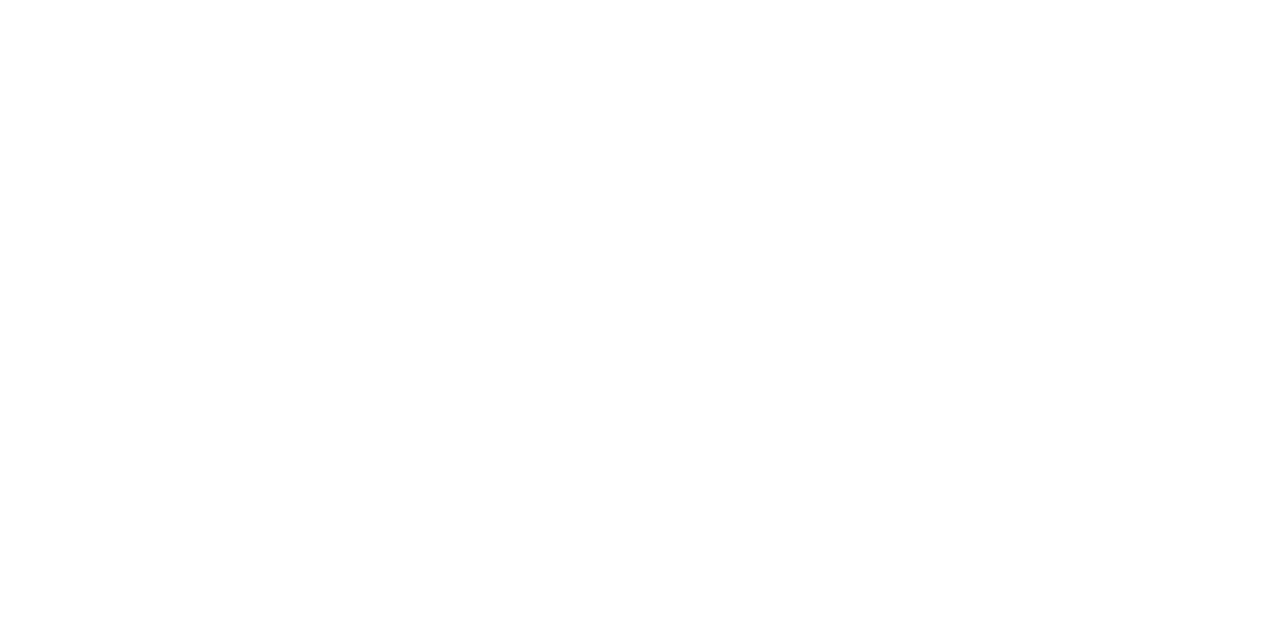
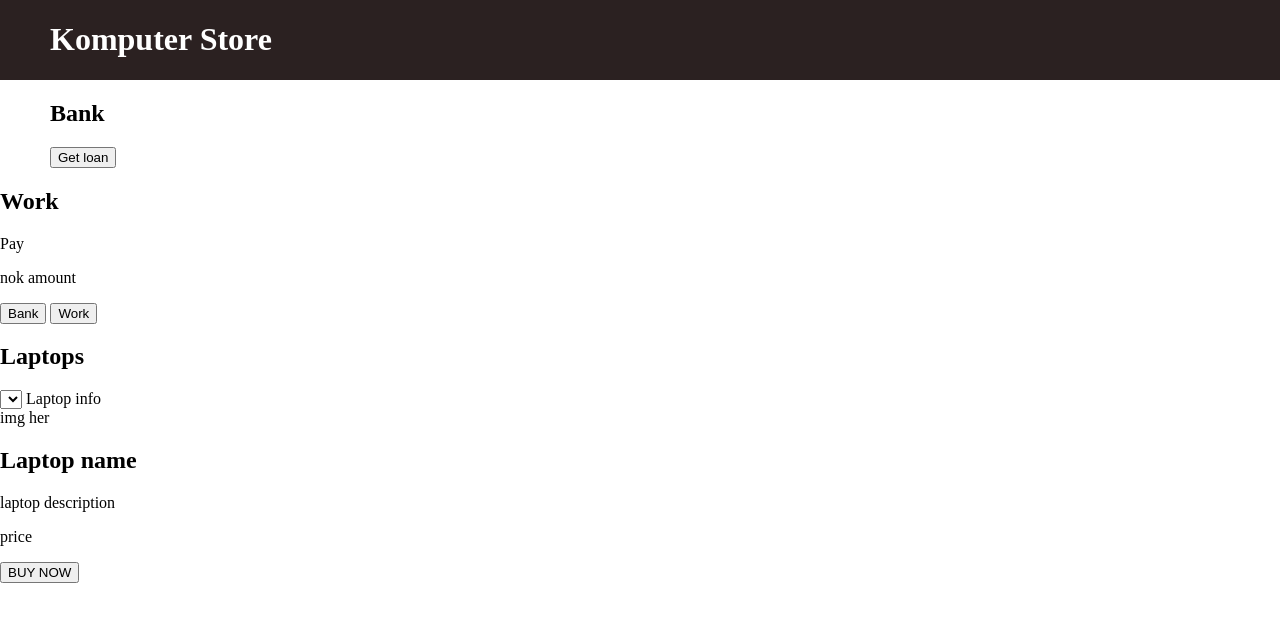
Before and after one commit to Snaxai/First-assignment-Javascript-noroff, a plain HTML site: page public/index.html in a window 1280 px wide. Drawn offline with Linux system fonts and the light colour scheme.

Commit message:
early start of the html

```diff
--- a/public/css/index.css
+++ b/public/css/index.css
@@ -0,0 +1,17 @@
+body {
+  margin: 0;
+}
+
+.topBar {
+  overflow: hidden;
+  background-color: rgb(43, 33, 33);
+  color: white;
+}
+
+.storeName {
+  margin-left: 50px;
+}
+
+.bank{
+    margin-left: 50px;
+}
--- a/public/index.html
+++ b/public/index.html
@@ -6,8 +6,46 @@
     <meta name="viewport" content="width=device-width, initial-scale=1.0">
     <title>JS assignment 1</title>
     <script src="javascript/index.js" defer></script>
+    <link rel="stylesheet" href="css/index.css"></link>
 </head>
 <body>
+    <!-- topbar  -->
+    <div id="topBar" class="topBar">
+        <h1 class="storeName" id="storeName">Komputer Store</h1>
+    </div>
+
+    <!-- bank section -->
+    <div id="bank" class="bank">
+        <h2>Bank</h2>
+        <button class="loan" id="loan">Get loan</button>
+    </div>
+
+    <!-- Work section -->
+    <div>
+        <h2>Work</h2>
+        <p>Pay</p>
+        <p id="salary">nok amount</p>
+        <button id="bankButton">Bank</button>
+        <button id="workButton">Work</button>
+    </div>
+
+    <!-- laptops section -->
+    <div>
+       <h2>Laptops</h2>
+       <select>Selection of laptops</select>
+       <span id="laptopInfo">Laptop info</span>
+    </div>
+
+ <!-- Specific laptop section -->
+    <div>
+        <img id="laptopImg">img her</img>
+        <div>
+            <h2>Laptop name</h2>
+            <p id="description">laptop description</p>
+            <p>price</p>
+            <button id="buyButton">BUY NOW</button>
+        </div>
+    </div>
 
 </body>
 </html>
```
